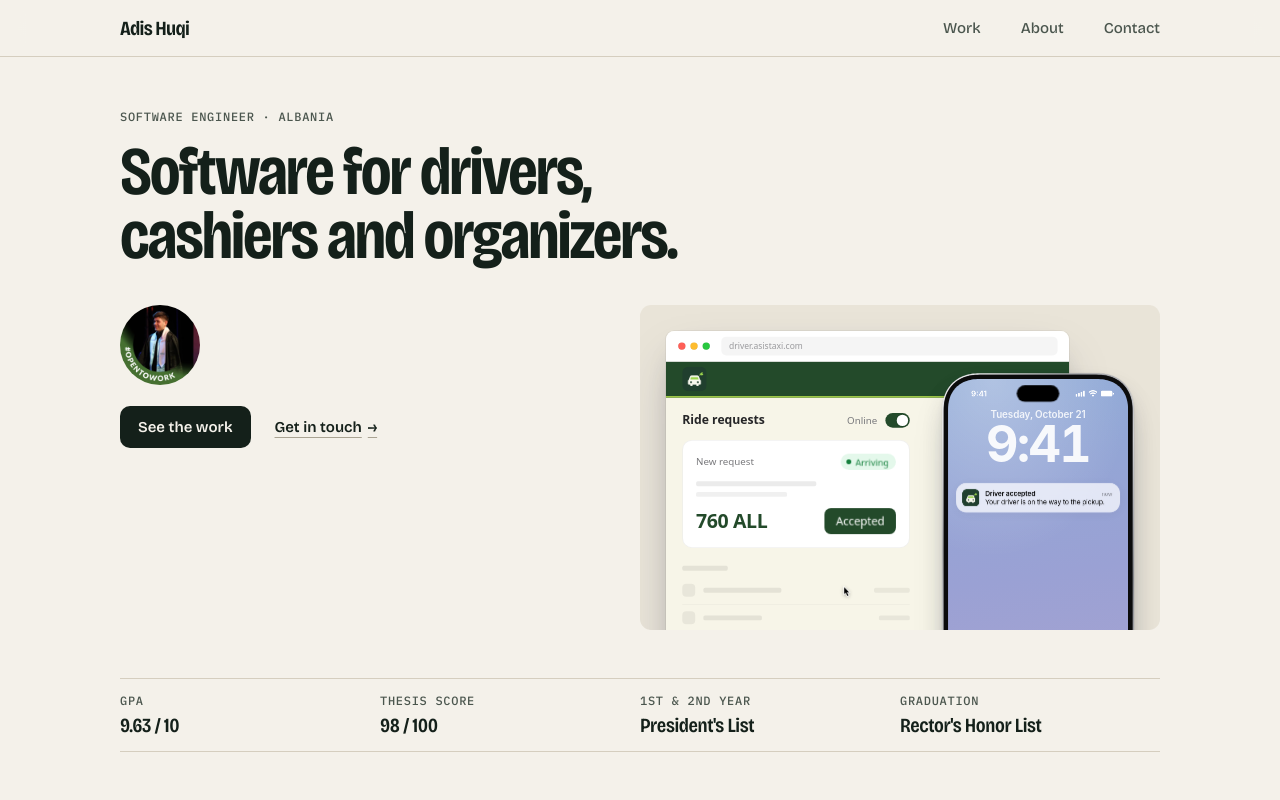
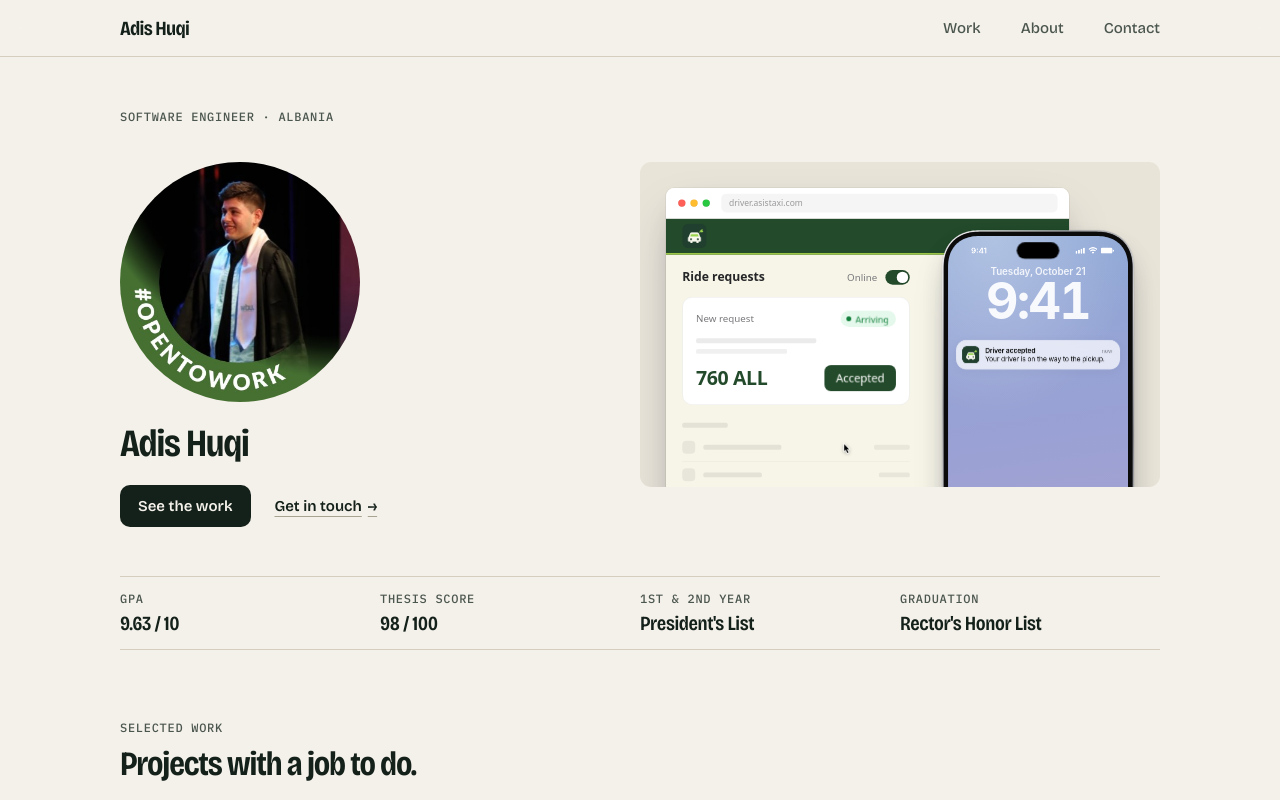
Before and after one commit to AdisHuqi/adis-huqi-portfolio, a React (Vite) app: page / in a window 1280 px wide. Shown: the top 800 px of the page. Built offline with nearby package versions, Linux system fonts and the light colour scheme.

Commit message:
Feature larger portrait and replace narrow home headline with name

```diff
--- a/src/App.tsx
+++ b/src/App.tsx
@@ -167,14 +167,12 @@ function Home() {
         <p className="kicker">
           {profile.role} · {profile.location}
         </p>
-        <h1>
-          Software for drivers, cashiers <span className="nowrap">and organizers.</span>
-        </h1>
         <div className="hero-body">
           <div className="hero-copy">
             <div className="hero-person">
               <img src="/adis-huqi.jpg" alt="Adis Huqi in graduation attire" width="400" height="400" />
             </div>
+            <h1>{profile.name}</h1>
             <div className="actions">
               <Link to="/projects" className="button">
                 See the work
--- a/src/index.css
+++ b/src/index.css
@@ -332,10 +332,9 @@ h3 {
 }
 
 .hero h1 {
-  max-width: 14em;
-  margin-top: 14px;
-  font-size: clamp(2.3rem, 5.4vw, 4.25rem);
-  line-height: 0.95;
+  margin-top: 20px;
+  font-size: clamp(1.75rem, 3vw, 2.5rem);
+  line-height: 1.1;
   letter-spacing: -0.03em;
 }
 
@@ -348,8 +347,10 @@ h3 {
 }
 
 .hero-person img {
-  width: 80px;
-  height: 80px;
+  width: 240px;
+  height: 240px;
+  max-width: 100%;
+  object-fit: cover;
   border-radius: 50%;
 }
 
@@ -1143,8 +1144,8 @@ h3 {
 
 @media (max-width: 560px) {
   .hero-person img {
-    width: 64px;
-    height: 64px;
+    width: 180px;
+    height: 180px;
   }
 
   .gallery-desktop {
```
